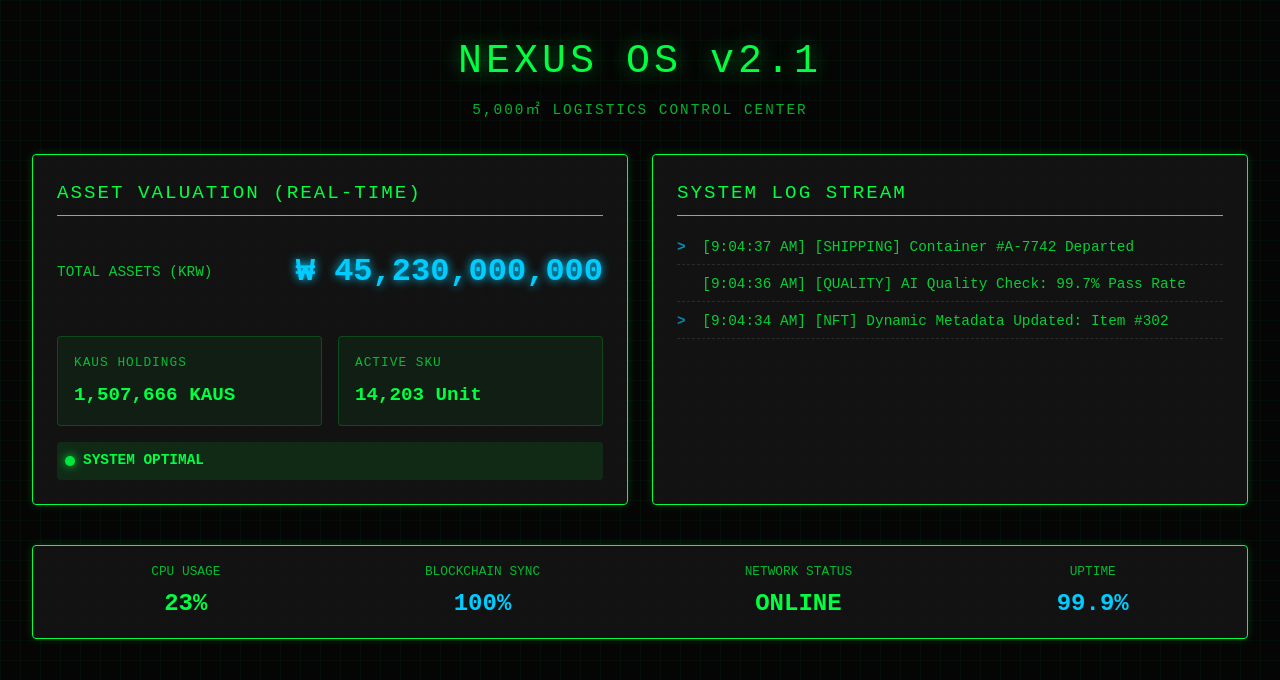
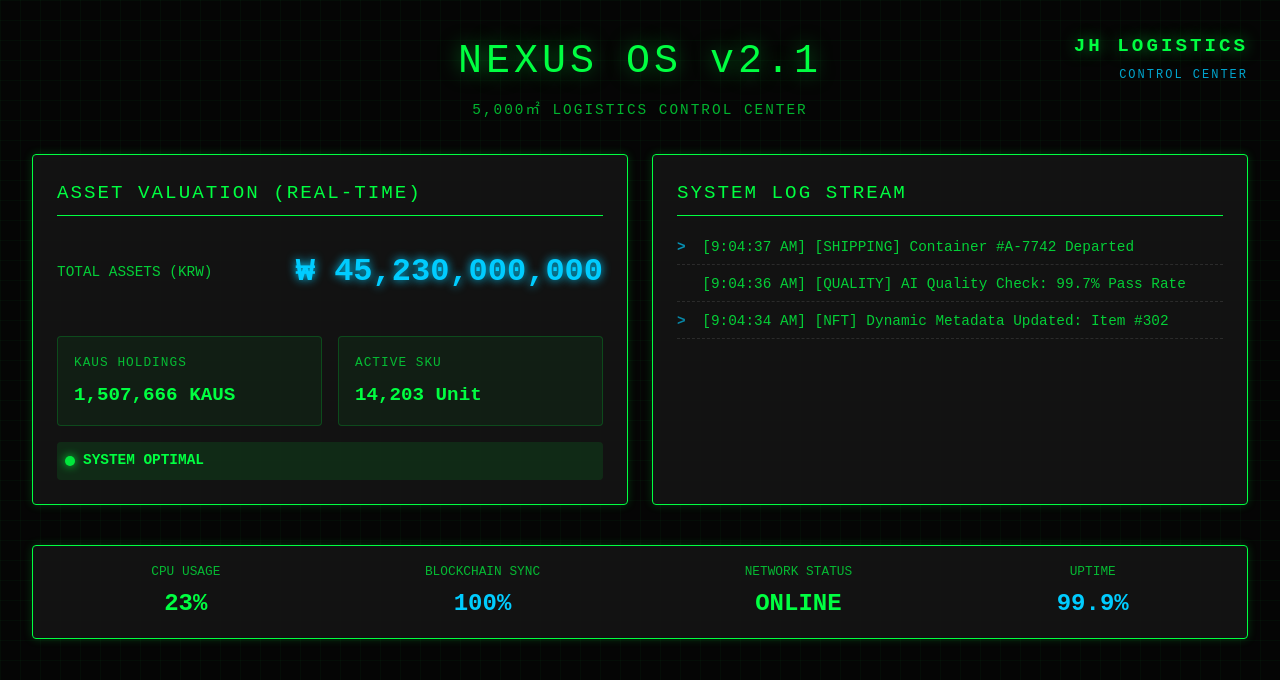
Before and after one commit to kongks5798-coder/coin-center, a Next.js app: page /nexus in a window 1280 px wide. Shown: the top 680 px of the page. Built offline with nearby package versions, Linux system fonts and the light colour scheme.

Commit message:
Add JH LOGISTICS CONTROL CENTER badge to NEXUS OS header

```diff
--- a/src/components/Nexus/NexusContainer.tsx
+++ b/src/components/Nexus/NexusContainer.tsx
@@ -9,7 +9,33 @@ const NexusContainer = () => {
   return (
     <div className="nexus-container">
       {/* 헤더 */}
-      <div className="nexus-header" style={{ marginBottom: '2rem' }}>
+      <div className="nexus-header" style={{ marginBottom: '2rem', position: 'relative' }}>
+        <div style={{
+          position: 'absolute',
+          top: 0,
+          right: 0,
+          textAlign: 'right'
+        }}>
+          <div style={{
+            fontSize: '1.2rem',
+            color: '#00ff41',
+            fontWeight: 'bold',
+            letterSpacing: '3px',
+            textShadow: '0 0 15px rgba(0, 255, 65, 0.6)',
+            marginBottom: '0.3rem'
+          }}>
+            JH LOGISTICS
+          </div>
+          <div style={{
+            fontSize: '0.75rem',
+            color: '#00ccff',
+            letterSpacing: '2px',
+            opacity: 0.8
+          }}>
+            CONTROL CENTER
+          </div>
+        </div>
+
         <h1 style={{
           fontSize: '2.5rem',
           color: '#00ff41',
```
